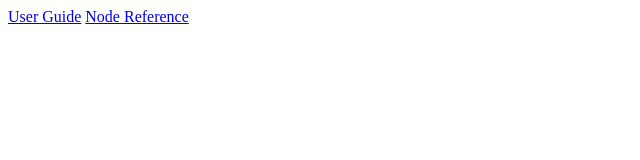
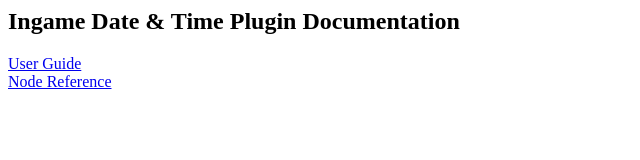
Before and after one commit to kamrann/IngameDateTime-Docs, a plain HTML site: page index.html in a window 1280 px wide. Shown: the whole page, without its empty margins (0-640 px from the left). Drawn offline with Linux system fonts and the light colour scheme.

Commit message:
Update index.html

```diff
--- a/index.html
+++ b/index.html
@@ -4,7 +4,11 @@
   </head>
   <body>
     <div>
+      <h2>Ingame Date & Time Plugin Documentation</h2>
+    </div>
+    <div>
       <a href="./userguide.html">User Guide</a>
+      <br>
       <a href="./noderefindex.html">Node Reference</a>
     </div>
   </body>
```
